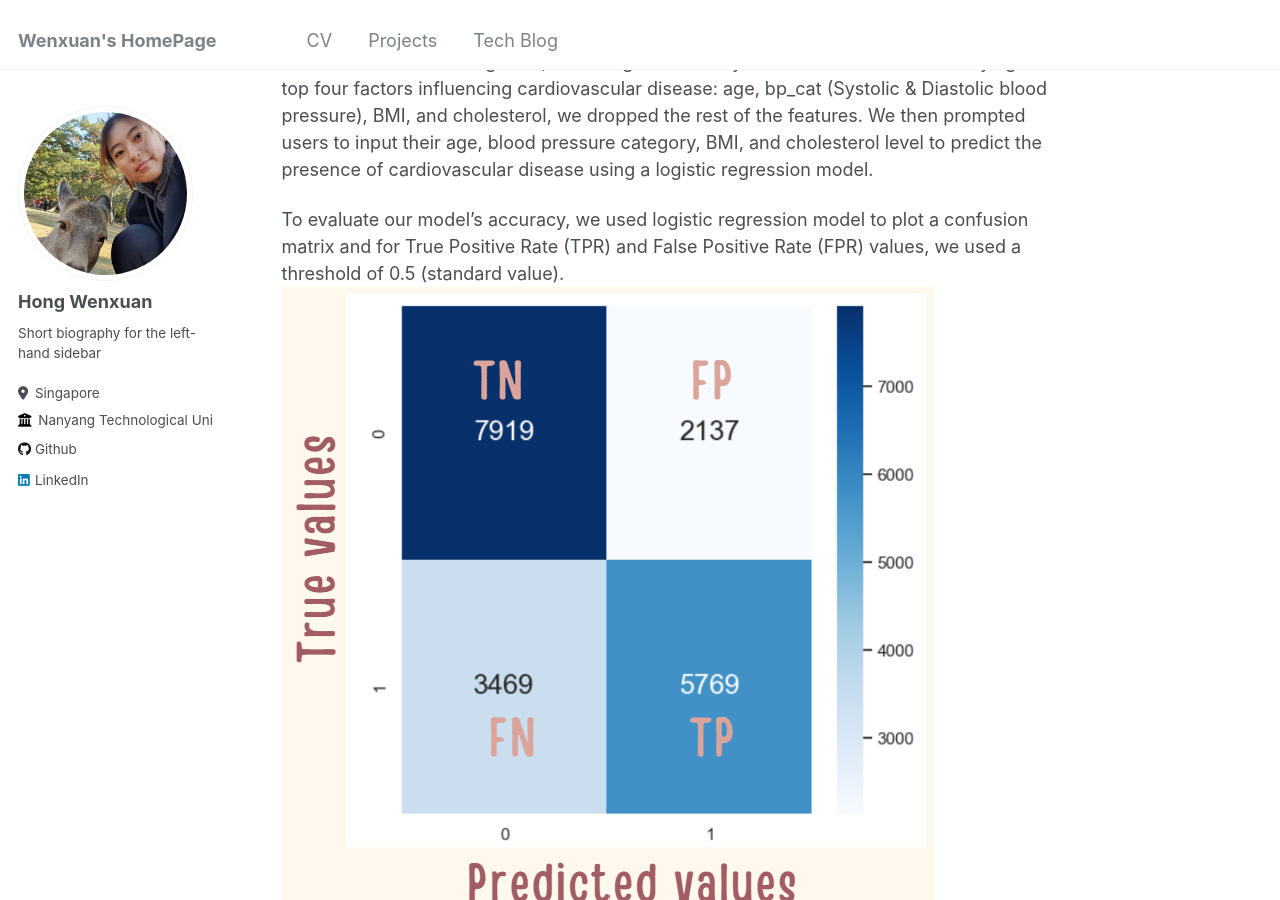
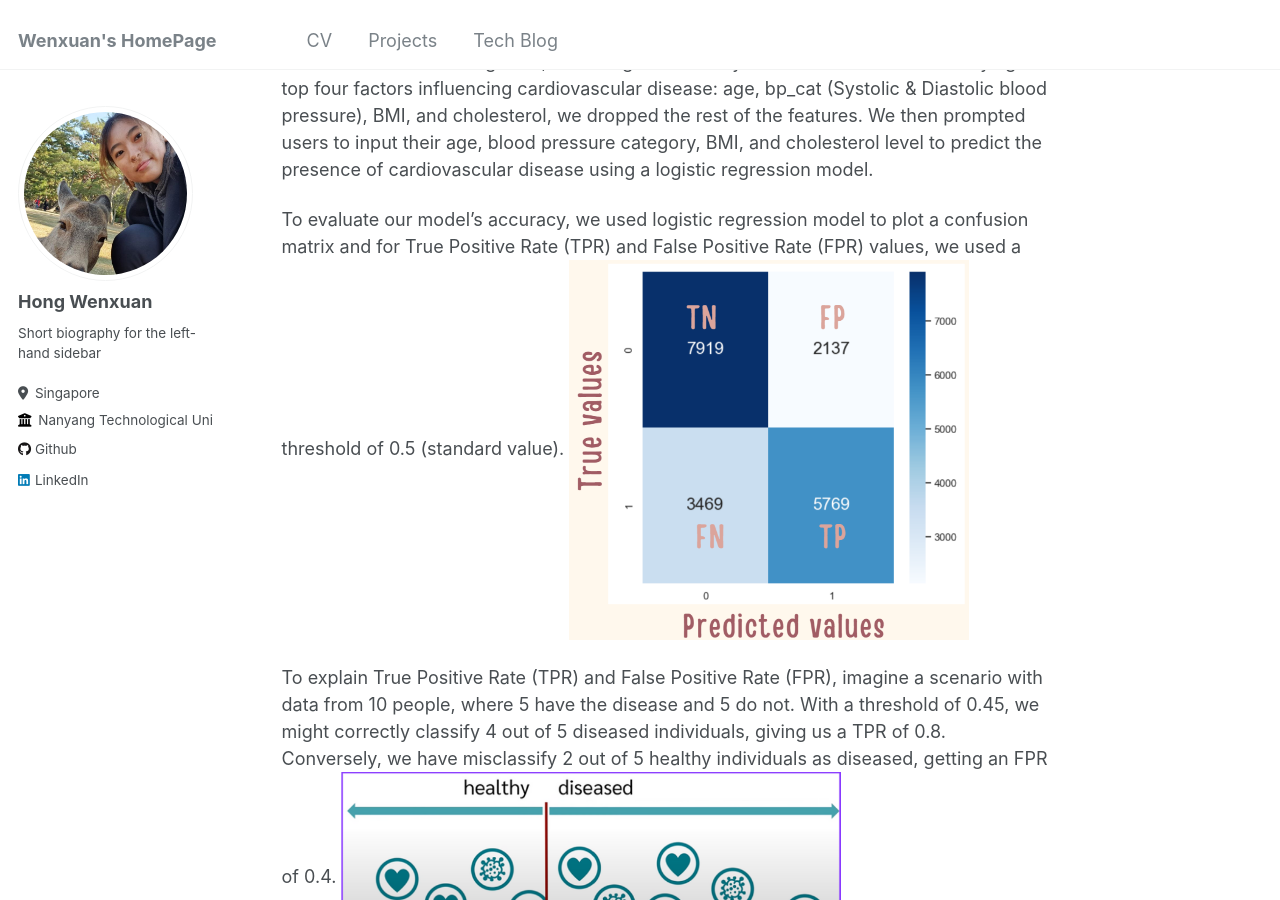
Before and after one commit to h-wenxuan/aboutme, a Jekyll site: the page built from _portfolio/cardiovascularprediction.md, in a window 1280 px wide and 900 px high, scrolled down 3527 px. Built offline with Jekyll 4.4.1, drawn with Linux system fonts in a browser that asks for light colours.

Commit message:
Update cardiovascularprediction.md

```diff
--- a/_portfolio/cardiovascularprediction.md
+++ b/_portfolio/cardiovascularprediction.md
@@ -42,10 +42,10 @@ We applied various machine learning models, such as feature importance analysis
 After identifying the top four factors influencing cardiovascular disease: age, bp_cat (Systolic & Diastolic blood pressure), BMI, and cholesterol, we dropped the rest of the features. We then prompted users to input their age, blood pressure category, BMI, and cholesterol level to predict the presence of cardiovascular disease using a logistic regression model.
 
 To evaluate our model's accuracy, we used logistic regression model to plot a confusion matrix and for True Positive Rate (TPR) and False Positive Rate (FPR) values, we used a threshold of 0.5 (standard value).
-![ConfusionMatrix]({{ site.baseurl }}/images/Matrixgraph.png)
+![ConfusionMatrix]({{ site.baseurl }}/images/Matrixgraph.png){:width="400px" height="auto"}
 
 To explain True Positive Rate (TPR) and False Positive Rate (FPR), imagine a scenario with data from 10 people, where 5 have the disease and 5 do not. With a threshold of 0.45, we might correctly classify 4 out of 5 diseased individuals, giving us a TPR of 0.8. Conversely, we have misclassify 2 out of 5 healthy individuals as diseased, getting an FPR of 0.4.
-![TPR&FPRexample]({{ site.baseurl }}/images/TPRvalue.png)
+![TPR&FPRexample]({{ site.baseurl }}/images/TPRvalue.png){:width="500px" height="auto"}
 
 We also plotted an ROC (Receiver Operating Characteristic) Curve, which is plotted with TPR against FPR. When threshold is small, TPR and FPR will be 1 and we get first point on graph. By increasing the treshold and continue plotting the graph, our model achieved an AUC (Area Under Curve) value of 0.77. Thr higher the AUC value, the better the machine learning model.
 ![ROCgraph]({{ site.baseurl }}/images/rocgraph.png)
```
Also changed, not shown: other parts of _portfolio/cardiovascularprediction.md (+1 -1 lines).
